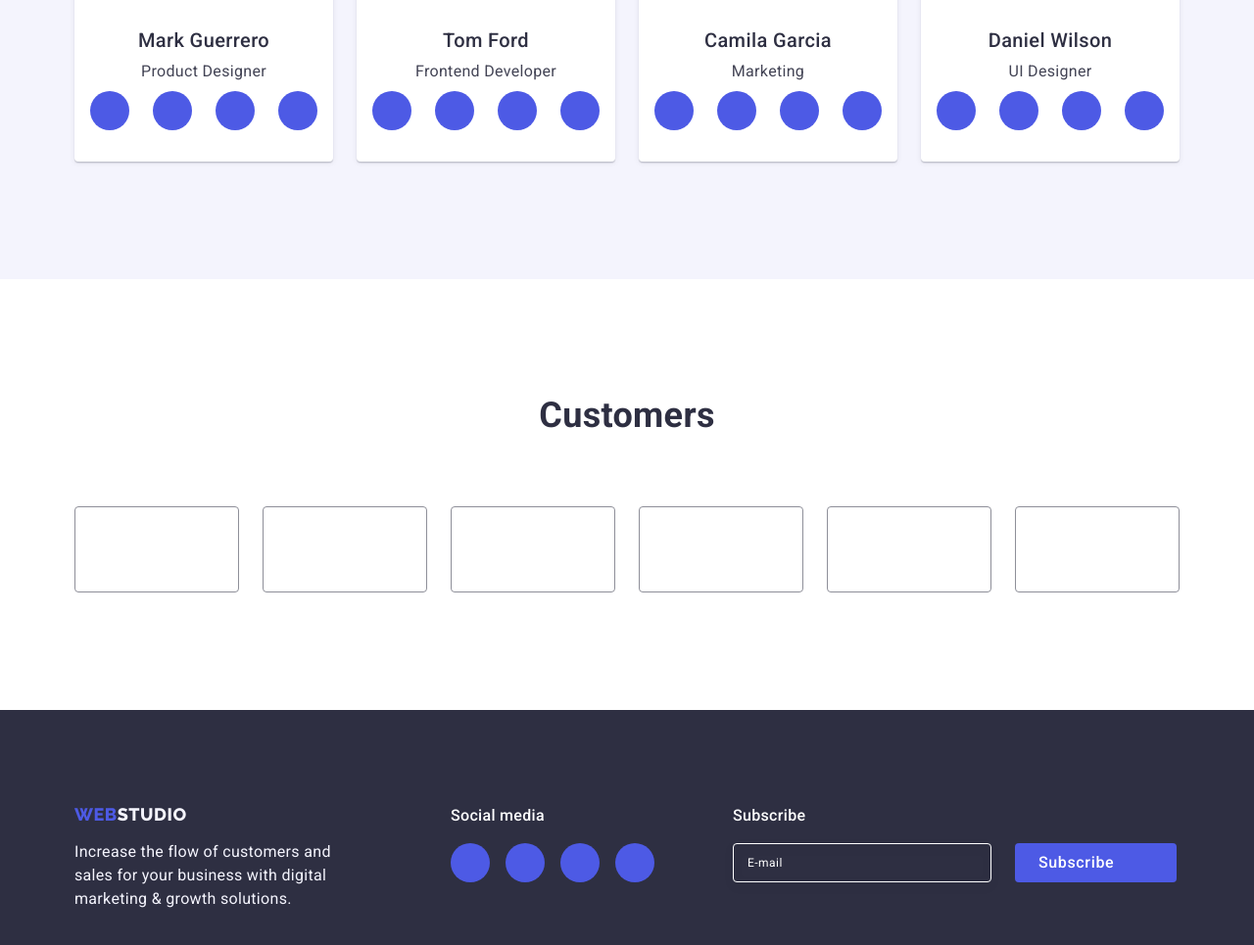
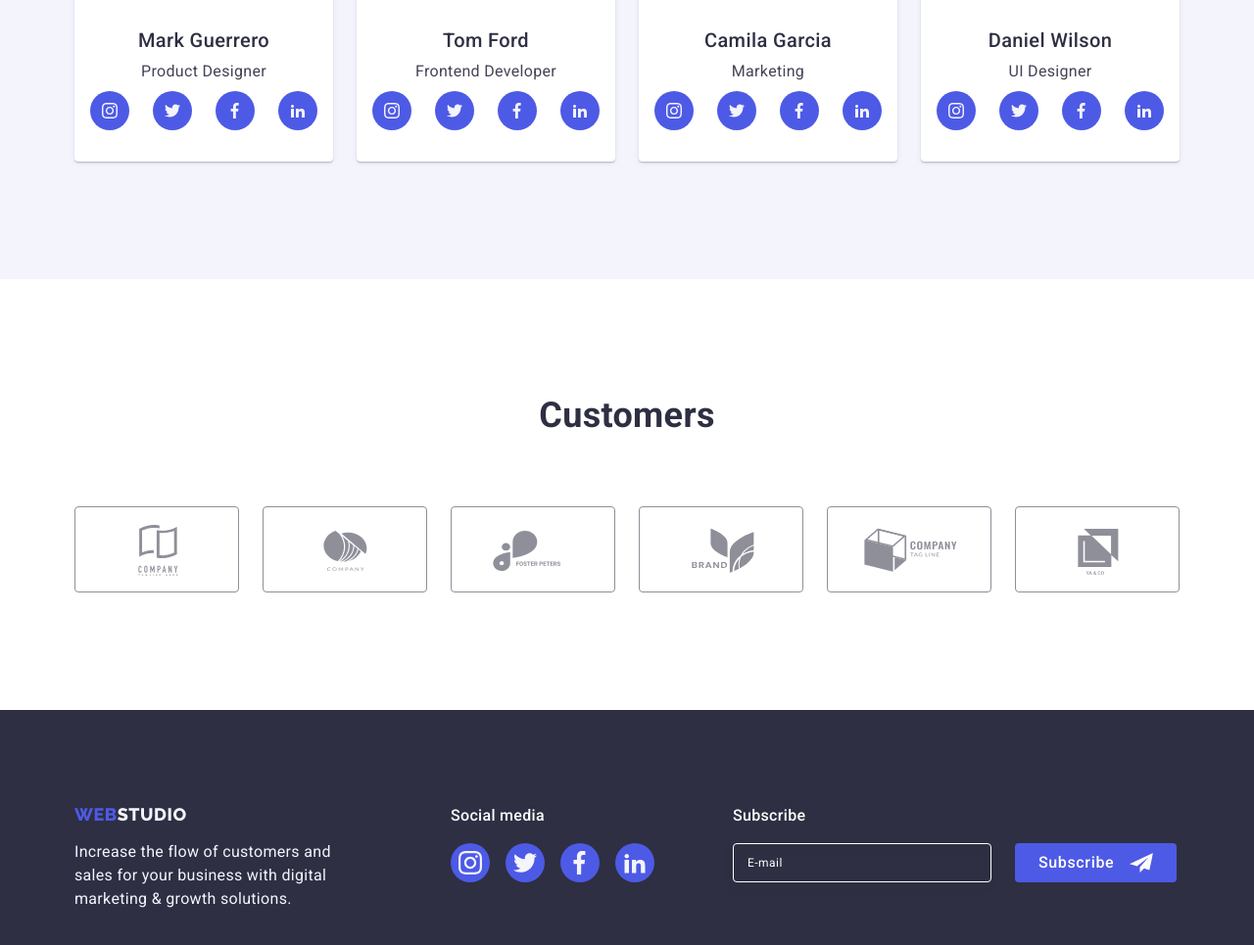
Before and after one commit to Akloskol/goit-markup-hw-08, a plain HTML site: page index.html in a window 1280 px wide. Shown: the part 1675-2640 px from the top of the page at 98% size. Drawn offline with nearby package versions, Linux system fonts and the light colour scheme.

Commit message:
Update index.html

```diff
--- a/index.html
+++ b/index.html
@@ -147,7 +147,7 @@
                     <li class="inform-item">
                         <div class="icon-inform">
                             <svg class="featers-icon" width="64" height="64">
-                                <use href=""></use>
+                                <use href="./images/iconer.svg#Group"></use>
                             </svg>
                         </div>
                         <h3 class="inform-list-title">Strategy</h3>
@@ -160,7 +160,7 @@
                     <li class="inform-item">
                         <div class="icon-inform">
                             <svg class="featers-icon" width="64" height="64">
-                                <use href=""></use>
+                                <use href="./images/iconer.svg#clock-1"></use>
                             </svg>
                         </div>
                         <h3 class="inform-list-title">Punctuality</h3>
@@ -173,7 +173,7 @@
                     <li class="inform-item">
                         <div class="icon-inform">
                             <svg class="featers-icon" width="64" height="64">
-                                <use href=""></use>
+                                <use href="./images/iconer.svg#diagram-1"></use>
                             </svg>
                         </div>
                         <h3 class="inform-list-title">Diligence</h3>
@@ -186,7 +186,7 @@
                     <li class="inform-item">
                         <div class="icon-inform">
                             <svg class="featers-icon" width="64" height="64">
-                                <use href=""></use>
+                                <use href="./images/iconer.svg#astronaut-1"></use>
                             </svg>
                         </div>
                         <h3 class="inform-list-title">Technologies</h3>
@@ -217,7 +217,7 @@
                 </ul>
             </div>
         </section>
-        <!--section 3 -->
+        <!--section 4 -->
         <section class="team">
             <div class="container">
                 <h2 class="team-title title">Our Team</h2>
@@ -235,7 +235,7 @@
                                     <a class="icon-link team-link link" href="" target="_blank"
                                         rel="noopener noreferrer" aria-label="Instagram icon">
                                         <svg class="social-icon" width="16" height="16">
-                                            <use href=""></use>
+                                            <use href="./images/icons.svg#instagram"></use>
                                         </svg>
                                     </a>
                                 </li>
@@ -244,7 +244,7 @@
                                     <a class="icon-link team-link link" href="" target="_blank"
                                         rel="noopener noreferrer" aria-label="Twitter icon">
                                         <svg class="social-icon" width="16" height="16">
-                                            <use href=""></use>
+                                            <use href="./images/icons.svg#Vector-5"></use>
                                         </svg>
                                     </a>
                                 </li>
@@ -253,7 +253,7 @@
                                     <a class="icon-link team-link link" href="" target="_blank"
                                         rel="noopener noreferrer" aria-label="Facebook icon">
                                         <svg class="social-icon" width="16" height="16">
-                                            <use href=""></use>
+                                            <use href="./images/icons.svg#Vector-6"></use>
                                         </svg>
                                     </a>
                                 </li>
@@ -262,7 +262,7 @@
                                     <a class="icon-link team-link link" href="" target="_blank"
                                         rel="noopener noreferrer" aria-label="Linkedin icon">
                                         <svg class="social-icon" width="16" height="16">
-                                            <use href=""></use>
+                                            <use href="./images/icons.svg#linkedin2"></use>
                                         </svg>
                                     </a>
                                 </li>
@@ -283,7 +283,7 @@
                                     <a class="icon-link team-link link" href="" target="_blank"
                                         rel="noopener noreferrer" aria-label="Instagram icon">
                                         <svg class="social-icon" width="16" height="16">
-                                            <use href=""></use>
+                                            <use href="./images/icons.svg#instagram"></use>
                                         </svg>
                                     </a>
                                 </li>
@@ -292,7 +292,7 @@
                                     <a class="icon-link team-link link" href="" target="_blank"
                                         rel="noopener noreferrer" aria-label="Twitter icon">
                                         <svg class="social-icon" width="16" height="16">
-                                            <use href=""></use>
+                                            <use href="./images/icons.svg#Vector-5"></use>
                                         </svg>
                                     </a>
                                 </li>
@@ -301,7 +301,7 @@
                                     <a class="icon-link team-link link" href="" target="_blank"
                                         rel="noopener noreferrer" aria-label="Facebook icon">
                                         <svg class="social-icon" width="16" height="16">
-                                            <use href=""></use>
+                                            <use href="./images/icons.svg#Vector-6"></use>
                                         </svg>
                                     </a>
                                 </li>
@@ -310,7 +310,7 @@
                                     <a class="icon-link team-link link" href="" target="_blank"
                                         rel="noopener noreferrer" aria-label="Linkedin icon">
                                         <svg class="social-icon" width="16" height="16">
-                                            <use href="./images/svg/sprite/icons.svg#linkedin"></use>
+                                            <use href="./images/icons.svg#linkedin2"></use>
                                         </svg>
                                     </a>
                                 </li>
@@ -331,7 +331,7 @@
                                     <a class="icon-link team-link link" href="" target="_blank"
                                         rel="noopener noreferrer" aria-label="Instagram icon">
                                         <svg class="social-icon" width="16" height="16">
-                                            <use href="./images/svg/sprite/icons.svg#instagram"></use>
+                                            <use href="./images/icons.svg#instagram"></use>
                                         </svg>
                                     </a>
                                 </li>
@@ -340,7 +340,7 @@
                                     <a class="icon-link team-link link" href="" target="_blank"
                                         rel="noopener noreferrer" aria-label="Twitter icon">
                                         <svg class="social-icon" width="16" height="16">
-                                            <use href="./images/svg/sprite/icons.svg#twitter"></use>
+                                            <use href="./images/icons.svg#Vector-5"></use>
                                         </svg>
                                     </a>
                                 </li>
@@ -349,7 +349,7 @@
                                     <a class="icon-link team-link link" href="" target="_blank"
                                         rel="noopener noreferrer" aria-label="Facebook icon">
                                         <svg class="social-icon" width="16" height="16">
-                                            <use href="./images/svg/sprite/icons.svg#facebook"></use>
+                                            <use href="./images/icons.svg#Vector-6"></use>
                                         </svg>
                                     </a>
                                 </li>
@@ -358,7 +358,7 @@
                                     <a class="icon-link team-link link" href="" target="_blank"
                                         rel="noopener noreferrer" aria-label="Linkedin icon">
                                         <svg class="social-icon" width="16" height="16">
-                                            <use href="./images/svg/sprite/icons.svg#linkedin"></use>
+                                            <use href="./images/icons.svg#linkedin2"></use>
                                         </svg>
                                     </a>
                                 </li>
@@ -368,10 +368,7 @@
 
                     <li class="team-item">
                         <div class="card-img">
-                            <img class="team-img" srcset="
-                    ./images/team/img4.jpg    1x,
-                    ./images/team/img4@2x.jpg 2x
-                  " src="./images/team/img4.jpg" alt="Daniel Wilson UI Designer" width="264" />
+                            <img class="team-img" srcset="./images/team/img4.jpg    1x,./images/team/img4@2x.jpg 2x" src="./images/team/img4.jpg" alt="Daniel Wilson UI Designer" width="264" />
                         </div>
 
                         <div class="card-text">
@@ -382,7 +379,7 @@
                                     <a class="icon-link team-link link" href="" target="_blank"
                                         rel="noopener noreferrer" aria-label="Instagram icon">
                                         <svg class="social-icon" width="16" height="16">
-                                            <use href="./images/svg/sprite/icons.svg#instagram"></use>
+                                            <use href="./images/icons.svg#instagram"></use>
                                         </svg>
                                     </a>
                                 </li>
@@ -391,7 +388,7 @@
                                     <a class="icon-link team-link link" href="" target="_blank"
                                         rel="noopener noreferrer" aria-label="Twitter icon">
                                         <svg class="social-icon" width="16" height="16">
-                                            <use href="./images/svg/sprite/icons.svg#twitter"></use>
+                                            <use href="./images/icons.svg#Vector-5"></use>
                                         </svg>
                                     </a>
                                 </li>
@@ -400,7 +397,7 @@
                                     <a class="icon-link team-link link" href="" target="_blank"
                                         rel="noopener noreferrer" aria-label="Facebook icon">
                                         <svg class="social-icon" width="16" height="16">
-                                            <use href="./images/svg/sprite/icons.svg#facebook"></use>
+                                            <use href="./images/icons.svg#Vector-6"></use>
                                         </svg>
                                     </a>
                                 </li>
@@ -409,7 +406,7 @@
                                     <a class="icon-link team-link link" href="" target="_blank"
                                         rel="noopener noreferrer" aria-label="Linkedin icon">
                                         <svg class="social-icon" width="16" height="16">
-                                            <use href="./images/svg/sprite/icons.svg#linkedin"></use>
+                                            <use href="./images/icons.svg#linkedin2"></use>
                                         </svg>
                                     </a>
                                 </li>
@@ -419,7 +416,7 @@
                 </ul>
             </div>
         </section>
-        <!-- section customers -->
+        <!-- section 5 -->
         <section class="customers">
             <div class="container">
                 <h2 class="customers-title">Customers</h2>
@@ -428,7 +425,7 @@
                         <a class="customers-link link" href="" target="_blank" rel="noopener noreferrer"
                             aria-label="Customer">
                             <svg class="customers-icon" width="110" height="56">
-                                <use href="./images/svg/sprite/icons.svg#Logo1"></use>
+                                <use href="./images/icon.svg#Logo-1"></use>
                             </svg>
                         </a>
                     </li>
@@ -437,7 +434,7 @@
                         <a class="customers-link link" href="" target="_blank" rel="noopener noreferrer"
                             aria-label="Customer">
                             <svg class="customers-icon" width="110" height="56">
-                                <use href="./images/svg/sprite/icons.svg#Logo2"></use>
+                                <use href="./images/icon.svg#Logo-2"></use>
                             </svg>
                         </a>
                     </li>
@@ -446,7 +443,7 @@
                         <a class="customers-link link" href="" target="_blank" rel="noopener noreferrer"
                             aria-label="Customer">
                             <svg class="customers-icon" width="110" height="56">
-                                <use href="./images/svg/sprite/icons.svg#Logo3"></use>
+                                <use href="./images/icon.svg#Logo-3"></use>
                             </svg>
                         </a>
                     </li>
@@ -455,7 +452,7 @@
                         <a class="customers-link link" href="" target="_blank" rel="noopener noreferrer"
                             aria-label="Customer">
                             <svg class="customers-icon" width="110" height="56">
-                                <use href="./images/svg/sprite/icons.svg#Logo4"></use>
+                                <use href="./images/icon.svg#Logo-4"></use>
                             </svg>
                         </a>
                     </li>
@@ -464,7 +461,7 @@
                         <a class="customers-link link" href="" target="_blank" rel="noopener noreferrer"
                             aria-label="Customer">
                             <svg class="customers-icon" width="110" height="56">
-                                <use href="./images/svg/sprite/icons.svg#Logo5"></use>
+                                <use href="./images/icon.svg#Logo-5"></use>
                             </svg>
                         </a>
                     </li>
@@ -473,7 +470,7 @@
                         <a class="customers-link link" href="" target="_blank" rel="noopener noreferrer"
                             aria-label="Customer">
                             <svg class="customers-icon" width="110" height="56">
-                                <use href="./images/svg/sprite/icons.svg#Logo6"></use>
+                                <use href="./images/icon.svg#Logo"></use>
                             </svg>
                         </a>
                     </li>
@@ -499,7 +496,7 @@
                         <a class="icon-link footer-link link" href="" target="_blank" rel="noopener noreferrer"
                             aria-label="Instagram icon">
                             <svg class="social-icon" width="24" height="24">
-                                <use href="./images/svg/sprite/icons.svg#instagram"></use>
+                                <use href="./images/icons.svg#instagram"></use>
                             </svg>
                         </a>
                     </li>
@@ -508,7 +505,7 @@
                         <a class="icon-link footer-link link" href="" target="_blank" rel="noopener noreferrer"
                             aria-label="Twitter icon">
                             <svg class="social-icon" width="24" height="24">
-                                <use href="./images/svg/sprite/icons.svg#twitter"></use>
+                                <use href="./images/icons.svg#Vector-5"></use>
                             </svg>
                         </a>
                     </li>
@@ -517,7 +514,7 @@
                         <a class="icon-link footer-link link" href="" target="_blank" rel="noopener noreferrer"
                             aria-label="Facebook icon">
                             <svg class="social-icon" width="24" height="24">
-                                <use href="./images/svg/sprite/icons.svg#facebook"></use>
+                                <use href="./images/icons.svg#Vector-6"></use>
                             </svg>
                         </a>
                     </li>
@@ -526,7 +523,7 @@
                         <a class="icon-link footer-link link" href="" target="_blank" rel="noopener noreferrer"
                             aria-label="Linkedin icon">
                             <svg class="social-icon" width="24" height="24">
-                                <use href="./images/svg/sprite/icons.svg#linkedin"></use>
+                                <use href="./images/icons.svg#linkedin2"></use>
                             </svg>
                         </a>
                     </li>
@@ -543,7 +540,7 @@
                     <button class="form--footer-btn btn" type="submit">
                         Subscribe
                         <svg class="form-footer-icon" width="24" height="24">
-                            <use href="./images/svg/sprite/icons.svg#frame"></use>
+                            <use href="./images/icon.svg#icon-send"></use>
                         </svg>
                     </button>
                 </form>
@@ -555,7 +552,7 @@
         <div class="modal">
             <button class="modal-close-button" data-modal-close type="button">
                 <svg class="modal-icon" width="8" height="8">
-                    <use href="./images/svg/sprite/icons.svg#close"></use>
+                    <use href="./images/icons.svg#Vector-10"></use>
                 </svg>
             </button>
             <form class="modal-form" name="modal_form">
@@ -566,7 +563,7 @@
                 <div class="modal-form-wrapper">
                     <input class="modal-form-input" type="text" name="user-name" id="user-name" required />
                     <svg class="modal-form-icon" width="18" height="18">
-                        <use href="./images/svg/sprite/icons.svg#user"></use>
+                        <use href="./images/icons.svg#Vector-7"></use>
                     </svg>
                 </div>
 
@@ -574,7 +571,7 @@
                 <div class="modal-form-wrapper">
                     <input class="modal-form-input" type="phone" name="user_phone" id="user-phone" required />
                     <svg class="modal-form-icon" width="18" height="24">
-                        <use href="./images/svg/sprite/icons.svg#phone"></use>
+                        <use href="./images/icons.svg#Vector-8"></use>
                     </svg>
                 </div>
 
@@ -582,7 +579,7 @@
                 <div class="modal-form-wrapper">
                     <input class="modal-form-input" type="email" name="user_email" id="user_email" required />
                     <svg class="modal-form-icon" width="18" height="24">
-                        <use href="./images/svg/sprite/icons.svg#email"></use>
+                        <use href="./images/icons.svg#Vector-9"></use>
                     </svg>
                 </div>
                 <label class="modal-form-label" for="user-comment"> Comment </label>
```
